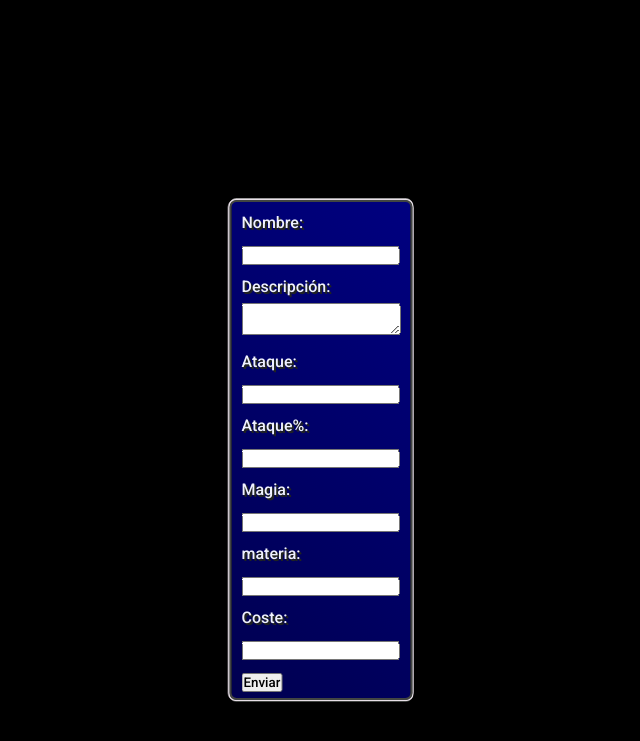
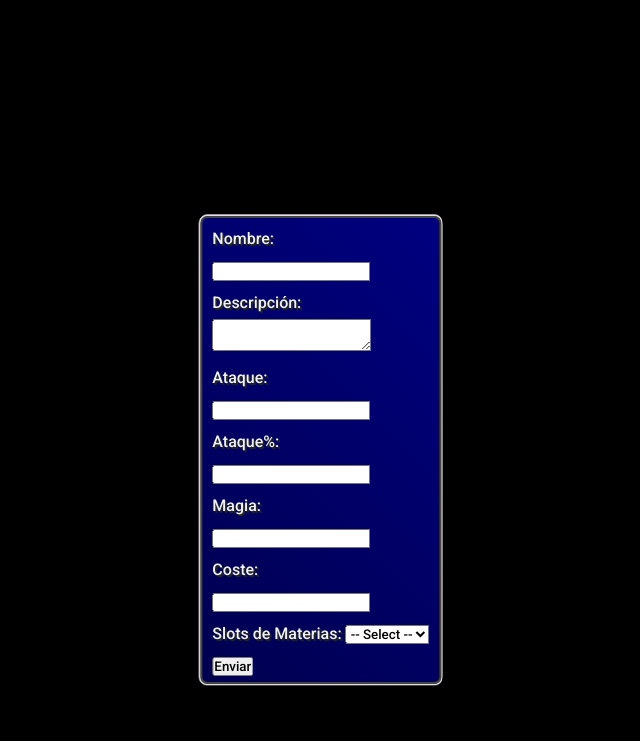
Before and after one commit to 111miguel111/Proyecto_FireBase_Flask, a Flask app: page /armas/crear in a window 1280 px wide. Shown: the top 741 px of the page, without its empty margins (319-959 px from the left). Run offline with Flask 3, Linux system fonts and the light colour scheme.

Commit message:
Dynamic Form

```diff
--- /dev/null
+++ b/Repositorio/Flask_FireBase/controller/static/assets/js/dynamicForm.js
@@ -0,0 +1,53 @@
+function createInputs() {
+    var numberOfInputs = parseInt(document.getElementById("materia").value);
+    var form = document.getElementById("dynamicForm");
+
+
+    boton = document.getElementById("env")
+    form.removeChild(boton);
+    // Clear existing inputs
+    for (var i = 0; i < 5; i++) {
+        espacio = document.getElementById("spc" + (i + 1));
+        label = document.getElementById("label" + (i + 1));
+        input = document.getElementById("slot" + (i + 1));
+
+        if (form.contains(espacio)) {
+            form.removeChild(espacio);
+        }
+
+        if (form.contains(input)) {
+            form.removeChild(input);
+
+        }
+
+        if (form.contains(label)) {
+            form.removeChild(label);
+        }
+    }
+
+    // Create new inputs
+    for (var i = 0; i < numberOfInputs; i++) {
+        var label = document.createElement("label");
+        label.for = "slot" + (i + 1);
+        label.textContent = "slot de materia " + (i + 1) + ":";
+        label.id = "label" + (i + 1);
+        form.appendChild(label);
+
+        var input = document.createElement("input");
+        input.type = "text";
+        input.name = "slot" + (i + 1); // Setting unique name for each input
+        input.id = "slot" + (i + 1);
+        form.appendChild(input);
+
+        var espacio = document.createElement("br")
+        espacio.id = "spc" + (i + 1);
+        form.appendChild(espacio); // Line break for spacing
+    }
+
+    // Add submit button
+    var submitButton = document.createElement("input");
+    submitButton.type = "submit";
+    submitButton.value = "Enviar";
+    submitButton.id = "env";
+    form.appendChild(submitButton);
+}
--- a/Repositorio/Flask_FireBase/controller/templates/crear_arma.html
+++ b/Repositorio/Flask_FireBase/controller/templates/crear_arma.html
@@ -10,12 +10,11 @@
     <script defer type="module" src="https://unpkg.com/ionicons@5.5.2/dist/ionicons/ionicons.esm.js"></script>
     <script defer nomodule src="https://unpkg.com/ionicons@5.5.2/dist/ionicons/ionicons.js"></script>
     <script defer src="../static/assets/js/Animated-Radial-Menu.js"></script>
-
     <title>Formulario</title>
 </head>
 <body>
     <div class="cuerpo">
-        <form action="#" method="POST">
+        <form id="dynamicForm" action="#" method="POST">
 
             <input type="hidden" id="clave" name="clave" value="{{datos.clave}}">
 
@@ -34,13 +33,20 @@
             <label for="magia">Magia:</label><br>
             <input type="text" id="magia" name="magia" value="{{datos.magia}}"><br>
 
-            <label for="materia">materia:</label><br>
-            <input type="text" id="materia" name="materia" value="{{datos.materia}}"><br>
-
             <label for="coste">Coste:</label><br>
             <input type="text" id="coste" name="coste" value="{{datos.coste}}"><br>
 
-            <input type="submit" value="Enviar">
+            <label for="materia">Slots de Materias:</label>
+            <select id="materia" onchange="createInputs()" value="{{datos.materia}}">
+             <option value="">-- Select --</option>
+             <option value="1">1</option>
+             <option value="2">2</option>
+             <option value="3">3</option>
+             <option value="4">4</option>
+             <option value="5">5</option>
+            </select><br>
+
+            <input id="env" type="submit" value="Enviar">
         </form>
     </div>
     <script>
@@ -48,6 +54,7 @@
             document.getElementById("{{datos.tipo}}").checked = true;
         });
     </script>
+    <script src="../static/assets/js/dynamicForm.js"></script>
 </body>
 
 </html>
```
